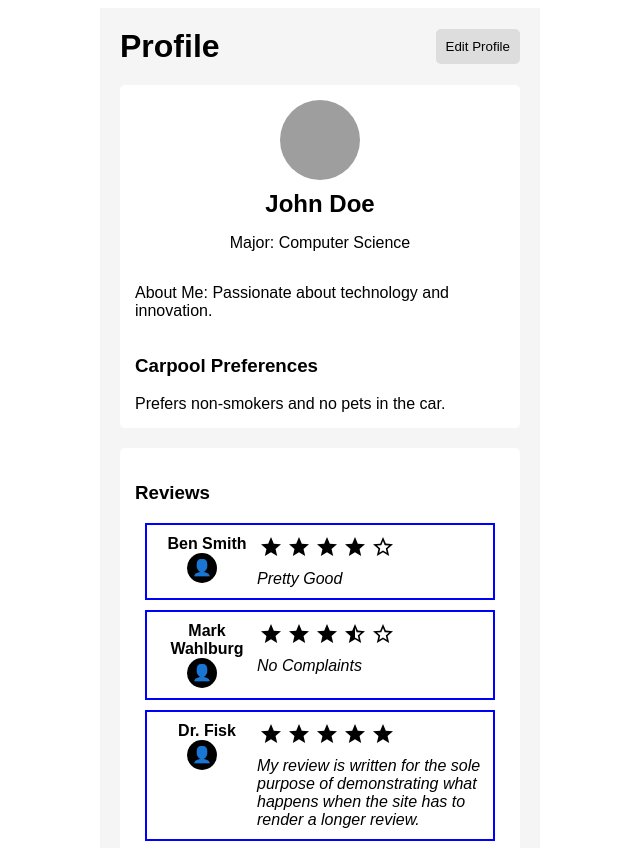
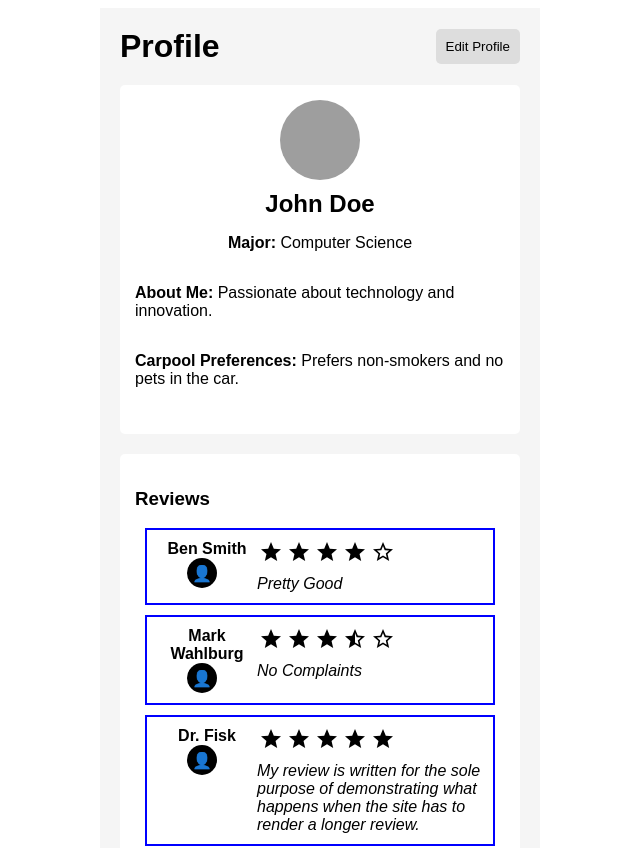
Before and after one commit to COS420-Fall23/Team-G, a React (Create React App) app: page /ProfilePage in a window 1280 px wide. Shown: the top 848 px of the page, without its empty margins (320-960 px from the left). Built offline with nearby package versions, Linux system fonts and the light colour scheme.

Commit message:
Updated visuales of profile page

```diff
--- a/src/Home Dashboard/ProfilePage.jsx
+++ b/src/Home Dashboard/ProfilePage.jsx
@@ -25,12 +25,9 @@ const ProfilePage = () => {
         <div style={{ display: 'flex', flexDirection: 'column', alignItems: 'center', marginBottom: '15px' }}>
           <div style={{ width: '80px', height: '80px', borderRadius: '50%', backgroundColor: '#9e9e9e', marginBottom: '10px' }}></div>
           <h2 style={{ margin: '0' }}>{UserInformation.name}</h2>
-          <p>Major: {UserInformation.major}</p>
-          <p>About Me: {UserInformation.aboutMeText}</p>
-        </div>
-        <div>
-          <h3>Carpool Preferences</h3>
-          {UserInformation.preferences}
+          <p> <strong>Major:</strong> {UserInformation.major}</p>
+          <p><strong>About Me:</strong> {UserInformation.aboutMeText}</p>
+          <p><strong>Carpool Preferences:</strong> {UserInformation.preferences}</p>
         </div>
       </section>
 
```
Also changed, not shown: 1 other file (tests, documents, lock files or other folders).
